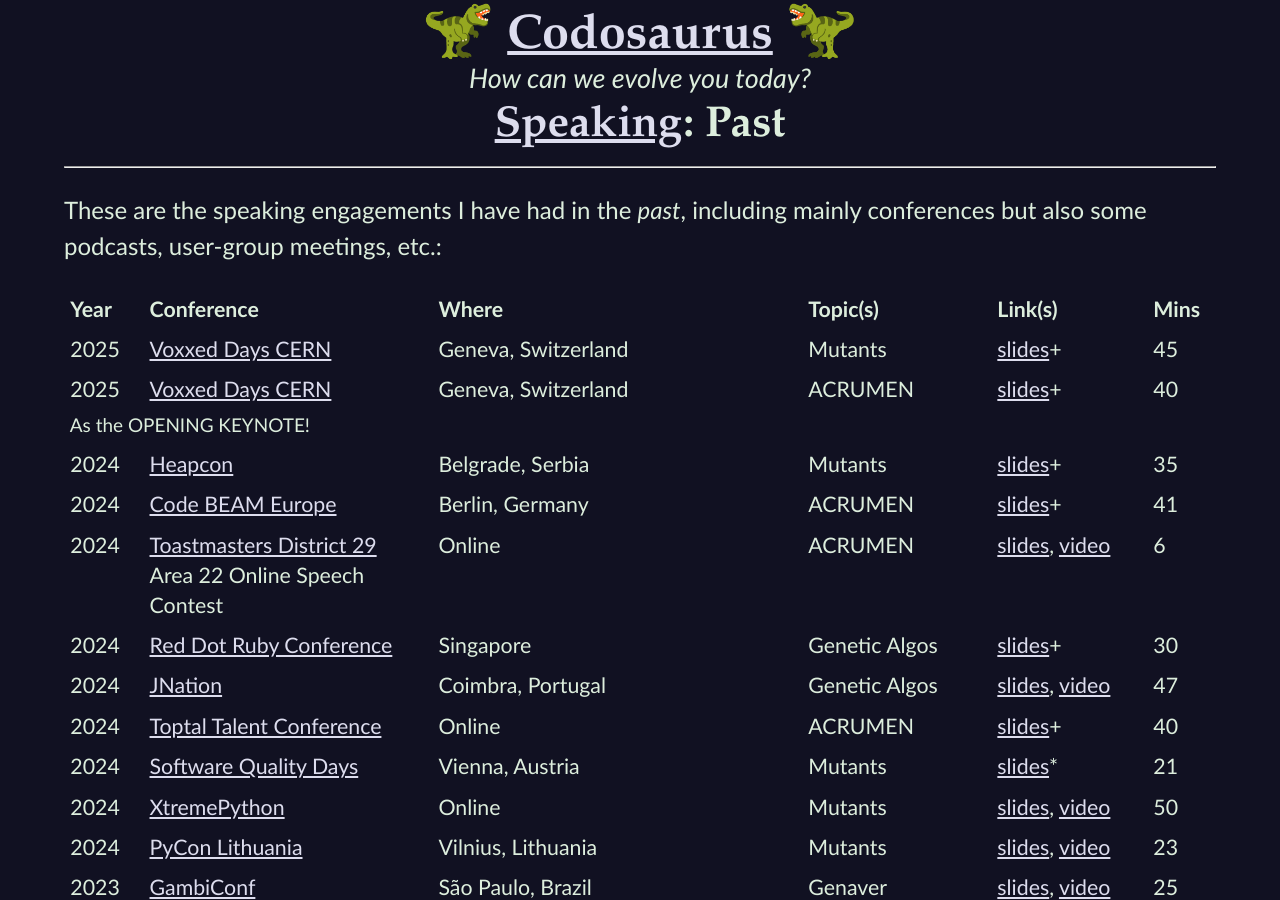
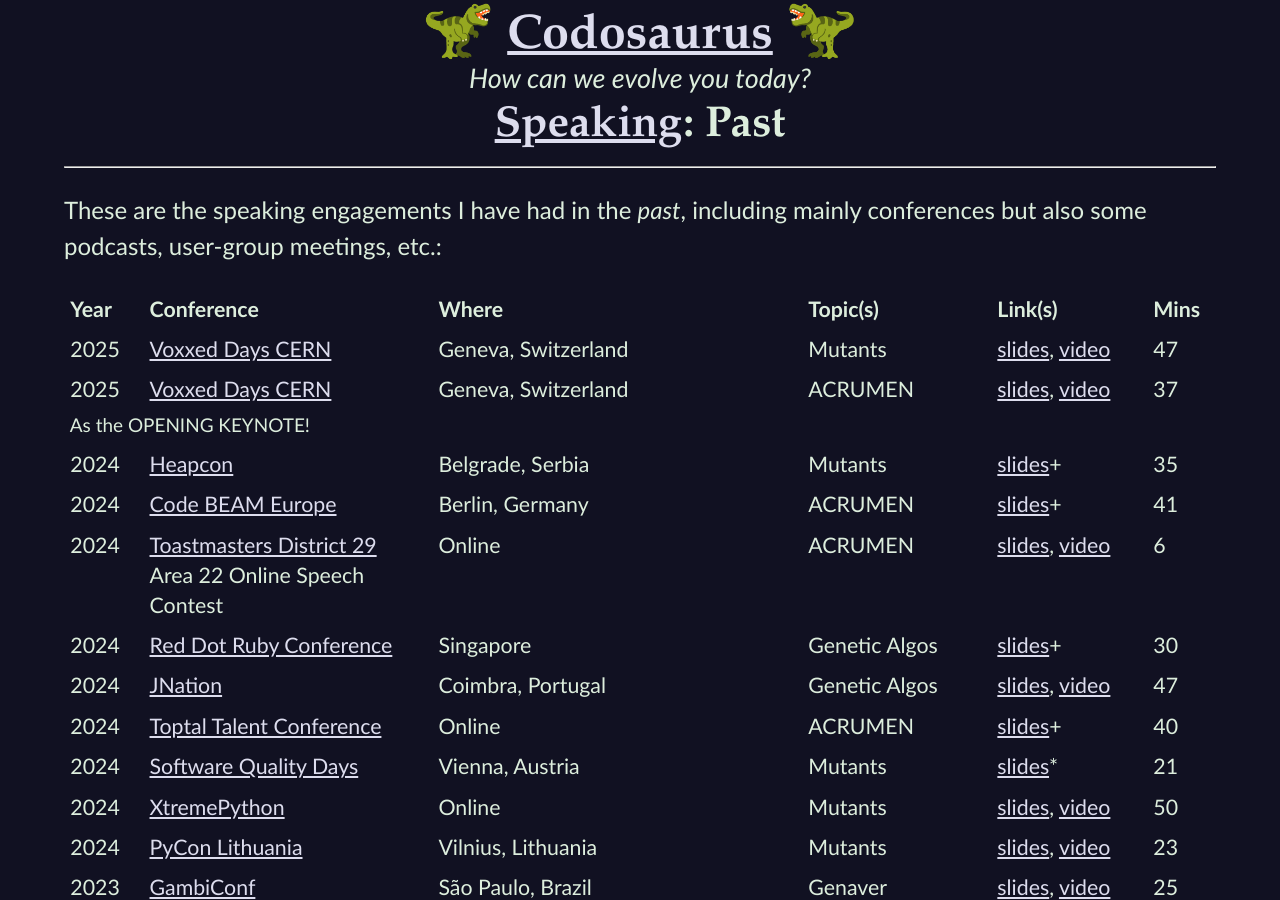
Before and after one commit to CodosaurusLLC/CodosaurusLLC.github.io, a Jekyll site: the page built from speaking/past.md, in a window 1280 px wide and 900 px high. Built offline with Jekyll 4.4.1, drawn with Linux system fonts in a browser that asks for light colours.

Commit message:
add Voxxed Days CERN videos, just published

```diff
--- a/speaking/past.md
+++ b/speaking/past.md
@@ -28,9 +28,10 @@
       <td>Geneva, Switzerland</td>
       <td>Mutants</td>
       <td>
-        <a href="/reds/mutants-vdcern-25-slides" target="_new">slides</a>+
+        <a href="/reds/mutants-vdcern-25-slides" target="_new">slides</a>,
+        <a href="https://www.youtube.com/watch?v=ahfhOCrG1z4" target="_new">video</a>
       </td>
-      <td class="numeric">45</td>
+      <td class="numeric">47</td>
     </tr>
 
     <tr>
@@ -39,9 +40,10 @@
       <td>Geneva, Switzerland</td>
       <td>ACRUMEN</td>
       <td>
-        <a href="/reds/acrumen-vdcern-25-slides" target="_new">slides</a>+
+        <a href="/reds/acrumen-vdcern-25-slides" target="_new">slides</a>,
+        <a href="https://www.youtube.com/watch?v=DyFhs9YMpmo" target="_new">video</a>
       </td>
-      <td class="numeric">40</td>
+      <td class="numeric">37</td>
     </tr>
     <tr class="notes">
       <td colspan="6">As the OPENING KEYNOTE!</td>
```
